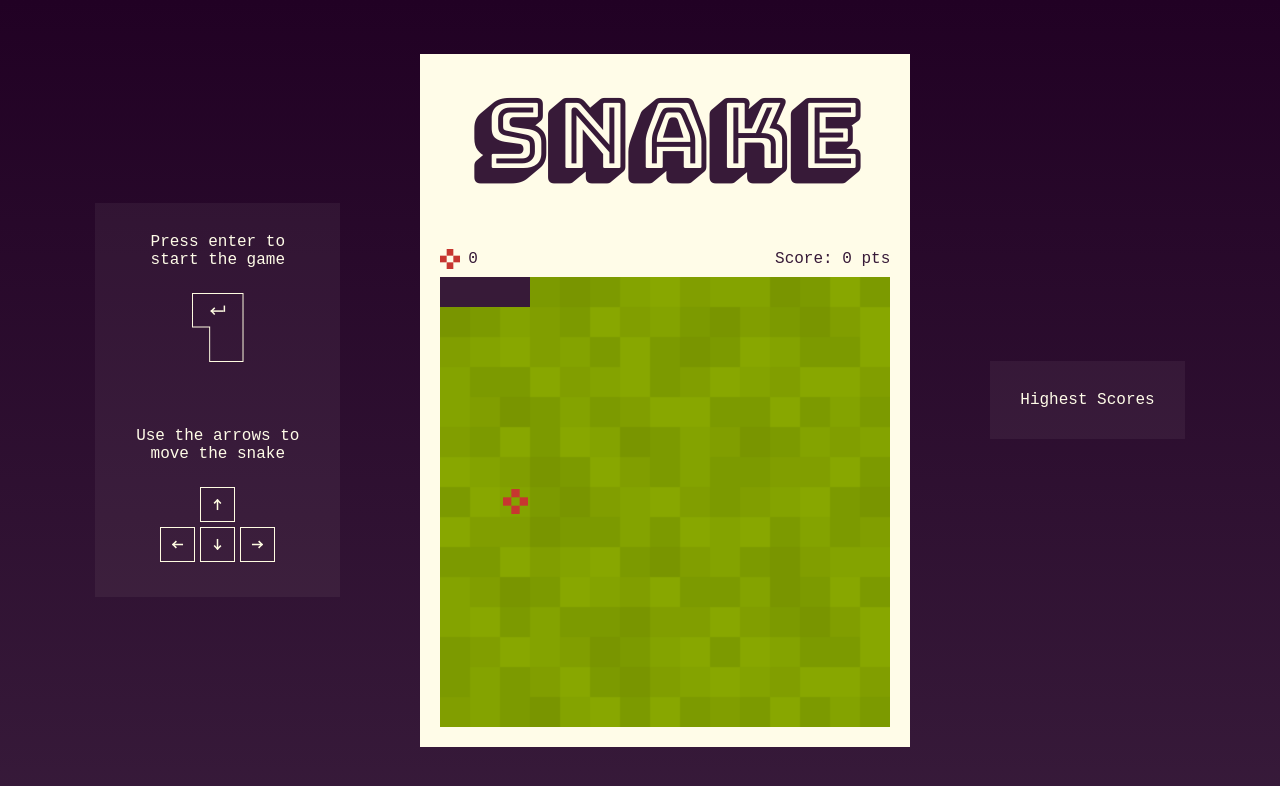
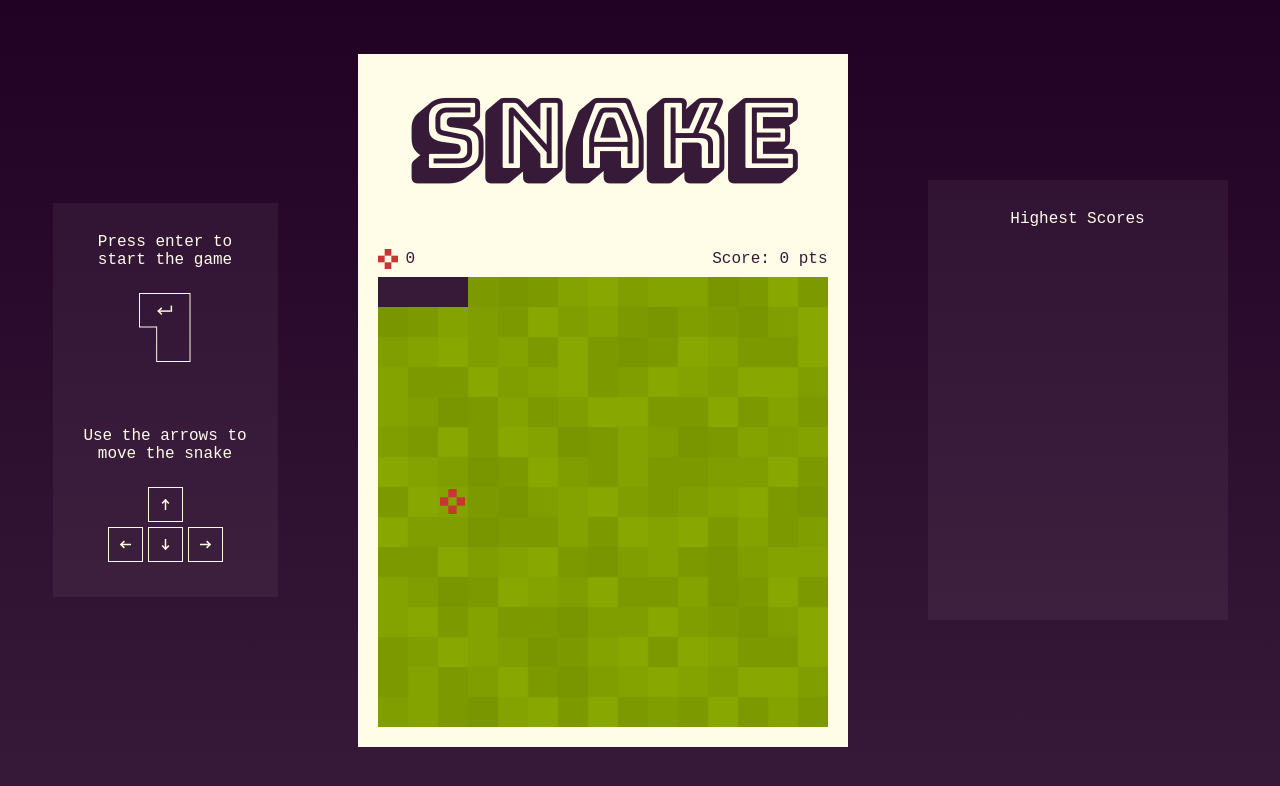
Before and after one commit to catarina-mcs/snake, a website: page src/index.html in a window 1280 px wide. Drawn offline with Linux system fonts and the light colour scheme; a web font is replaced by a local one.

Commit message:
Add leaderboard section

```diff
--- a/src/index.html
+++ b/src/index.html
@@ -11,11 +11,11 @@
 <body>
     <section class="commands">
         <div>
-            <p>Press enter to start the game</p>
+            <p>Press enter to <br> start the game</p>
             <img src="./images/enter.svg" alt="enter" class="enter">
         </div>
         <div>
-            <p>Use the arrows to move the snake</p>
+            <p>Use the arrows to <br> move the snake</p>
             <img src="./images/arrows.svg" alt="arrow-up" class="arrows">
         </div>
     </section>
@@ -41,7 +41,7 @@
     </section>
 
     <section class="leaderboard">
-        <p>Highest Scores</p>
+        <p class="score-title">Highest Scores</p>
     </section>
 
     <script src="./scripts/index.js"></script>
--- a/src/styles/styles.css
+++ b/src/styles/styles.css
@@ -118,10 +118,10 @@ input {
 
 .commands {
     text-align: center;
+    min-width: 225px;
 }
 
 .commands p {
-    max-width: 185px;
     margin-bottom: 1.5em;
 }
 
@@ -133,3 +133,18 @@ input {
 .arrows {
     width: 115px;
 }
+
+.leaderboard {
+    min-width: 300px;
+    min-height: 440px;
+    display: grid;
+    grid-row-gap: 0.7em;
+    grid-column-gap: 2em;
+    grid-template-columns: repeat(3, auto);
+}
+
+.score-title {
+    text-align: center;
+    margin-bottom: 1.5em;
+    grid-column: 1 / -1;
+}
```
